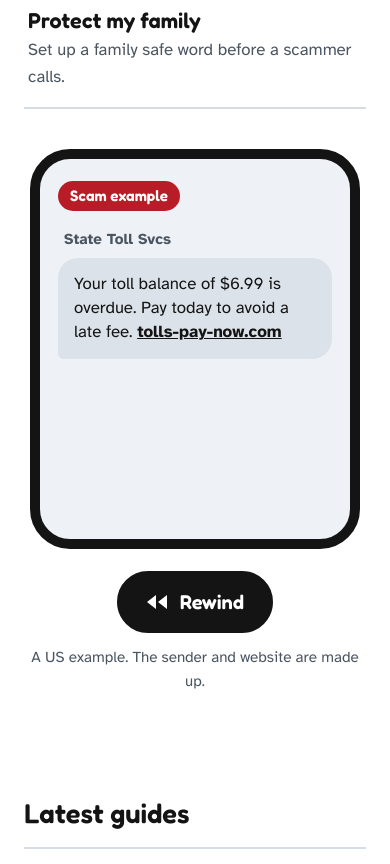
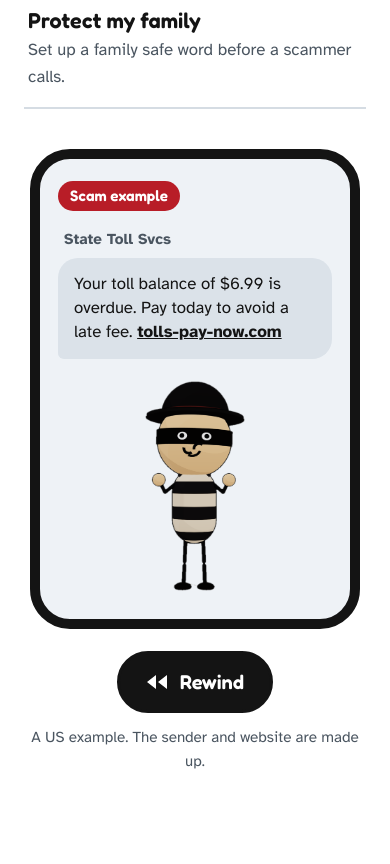
Before and after one commit to rrebenque/scam-proof-site, an Astro site: page / in a window 390 px wide. Shown: the part 662-1526 px from the top of the page. Built offline with nearby package versions, Linux system fonts and the light colour scheme; Astro itself is replaced by a stand-in of ours.

Commit message:
Add June and Slick to the Rewind phone demo
Co-Authored-By: Claude Sonnet 5.5 <noreply@anthropic.com>
Claude-Session: https://claude.ai/code/session_01WEXAHQ9Ha2bHExWtmCG14N

```diff
--- a/src/pages/index.astro
+++ b/src/pages/index.astro
@@ -41,11 +41,13 @@ const latest = (await getCollection('scams')).sort((a, b) => b.data.episode - a.
               <span class="pill pill-red">Scam example</span>
               <p class="from">State Toll Svcs</p>
               <p class="bubble">Your toll balance of $6.99 is overdue. Pay today to avoid a late fee. <span class="fake-link">tolls-pay-now.com</span></p>
+              <img class="char" src="/img/slick.png" alt="Slick, the scammer character, flexing" width="143" height="300" />
             </div>
             <div class="state" id="state-safe" hidden>
               <span class="pill pill-green">The right move</span>
               <p class="move-big">Don't tap the link.</p>
               <p class="move-text">Open your real toll app yourself. Then forward the text to 7726.</p>
+              <img class="char" src="/img/june.png" alt="Grandma June, smiling" width="110" height="298" />
             </div>
           </div>
         </div>
@@ -106,8 +108,11 @@ const latest = (await getCollection('scams')).sort((a, b) => b.data.episode - a.
 
   .hero-demo { display: flex; flex-direction: column; align-items: center; }
   .phone { width: min(330px, 100%); border: 10px solid var(--ink); border-radius: 40px; background: var(--mist); overflow: hidden; }
-  .screen { position: relative; min-height: 380px; padding: 22px 18px; }
-  .state > :last-child { margin-bottom: 0; }
+  .screen { position: relative; min-height: 460px; padding: 22px 18px; }
+  .state { display: flex; flex-direction: column; }
+  .state[hidden] { display: none; }
+  .state .pill { align-self: flex-start; }
+  .char { align-self: center; height: 210px; width: auto; margin-top: 22px; }
 
   .pill { display: inline-block; font-family: var(--display); font-weight: 600; font-size: 0.95rem; color: #fff; padding: 3px 12px; border-radius: 999px; margin-bottom: 16px; }
   .pill-red { background: var(--red-ink); }
```
Also changed, not shown: public/img/june.png (added), public/img/slick.png (added).
